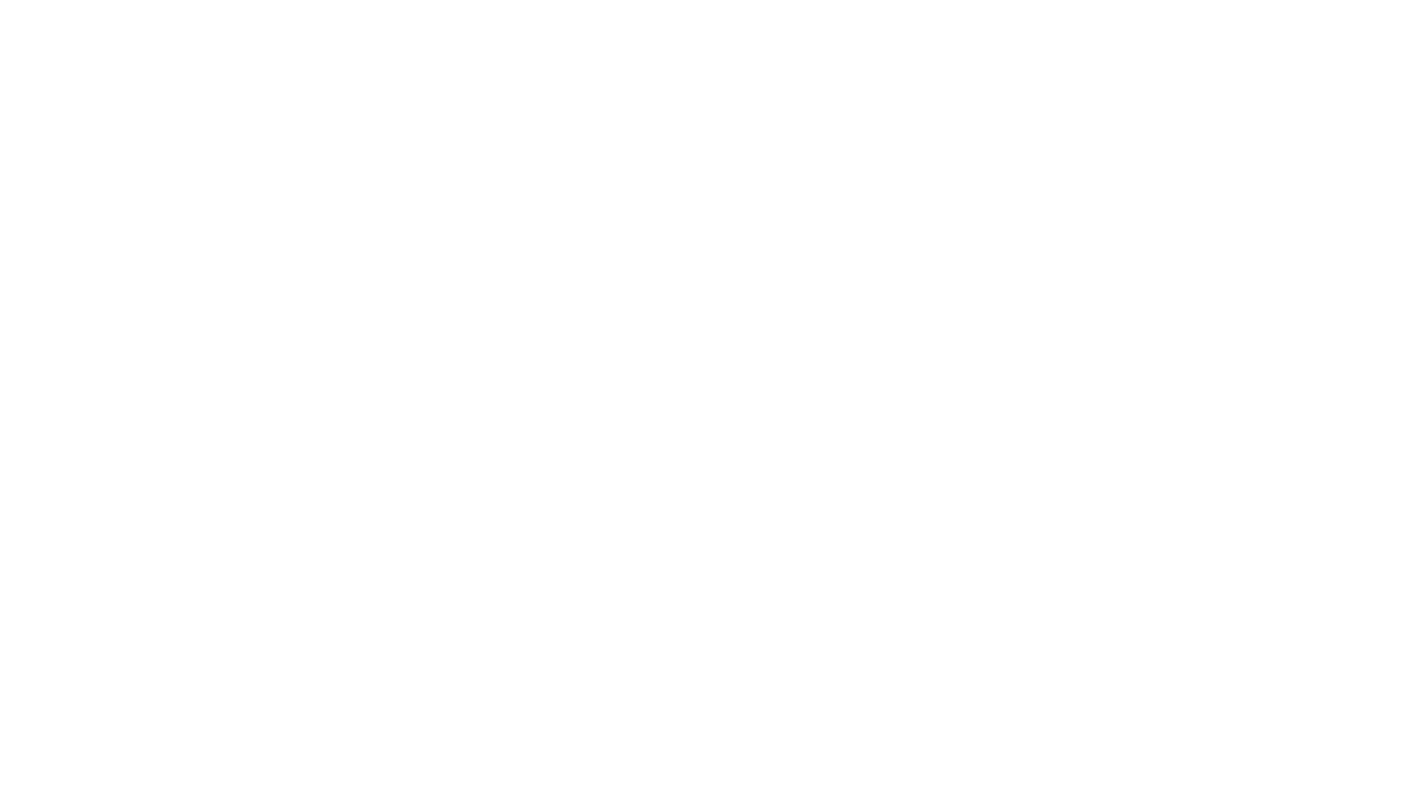
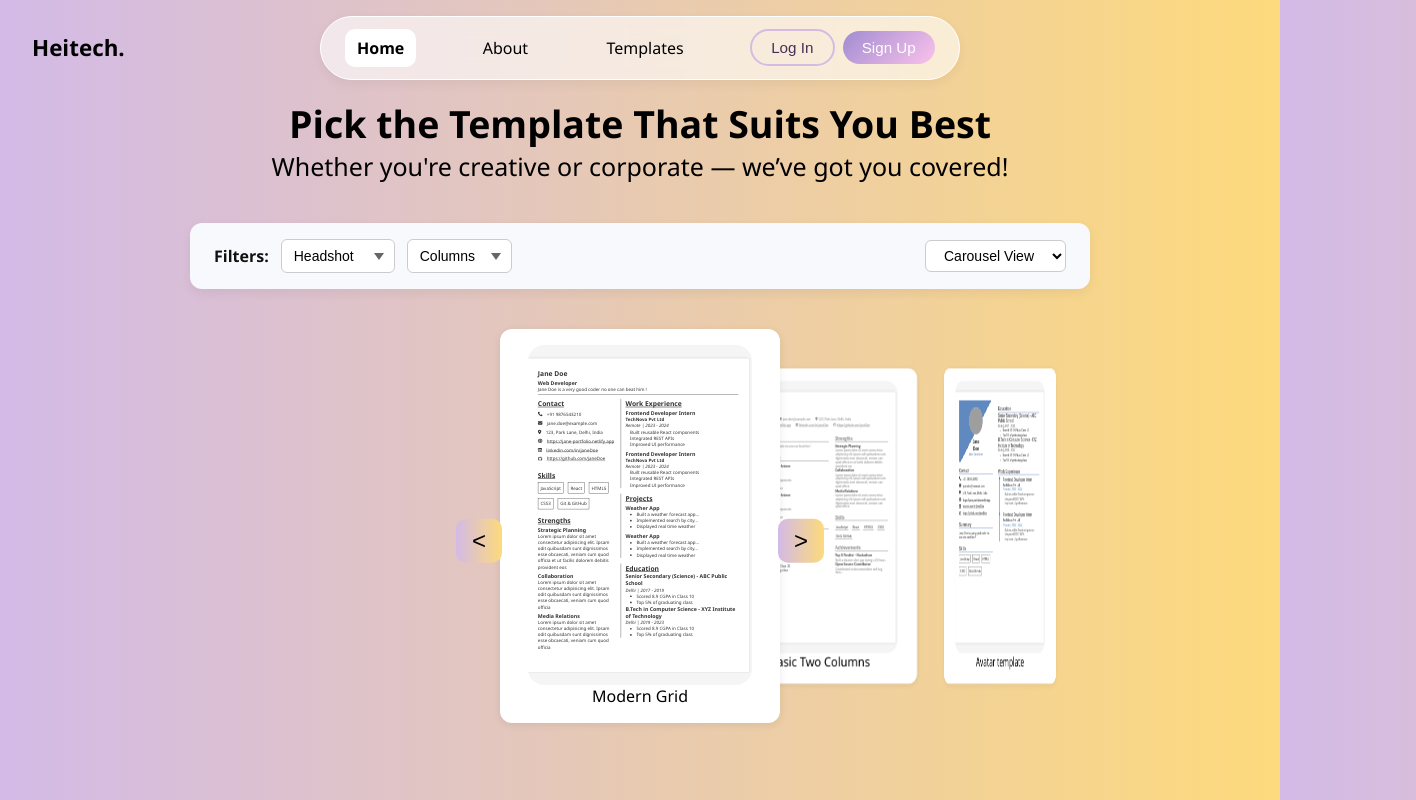
Before and after one commit to YashRajput74/testResumeBuilder, a React (Vite) app: page /templates in a window 1280 px wide. Before the commit this address had no page. Shown: the top 800 px of the page, 1416 px wide, since content can reach past the window. Built offline with nearby package versions, Linux system fonts and the light colour scheme; grey boxes are pictures that could not be loaded; what miragejs would draw is missing.

Commit message:
doneminorchnges

```diff
--- a/src/App.jsx
+++ b/src/App.jsx
@@ -42,6 +42,7 @@ export default function App() {
 
                     <Route path='/auth' element={<AuthPage />} />
                     <Route path="/about" element={<AboutPage />} />
+                     <Route path="/templates" element={<AllTemplatesPage />} />
 
 
 
--- a/src/Pages/AboutPage.jsx
+++ b/src/Pages/AboutPage.jsx
@@ -151,10 +151,12 @@
 import { useEffect, useState } from "react";
 import Header from "../Components/Header/Header";
 import Footer from "../Components/Footer/Footer";
+import AuthModal from "./AuthModal";
 import "./AboutPage.css";
 
 export default function AboutPage() {
     const [reviews, setReviews] = useState([]);
+    const [authOpen, setAuthOpen] = useState(false);
     const [formData, setFormData] = useState({ name: "", text: "" });
 
     // Load reviews from localStorage on mount
@@ -174,7 +176,7 @@ export default function AboutPage() {
 
     return (
         <>
-            <Header />
+          <Header onLoginClick={() => setAuthOpen(true)} />
 
             <main className="about-container">
                 {/* Hero */}
@@ -259,6 +261,7 @@ export default function AboutPage() {
             </main>
 
             <Footer />
+             <AuthModal isOpen={authOpen} onClose={() => setAuthOpen(false)}  />
         </>
     );
 }
--- a/src/Pages/TemplatePage.jsx
+++ b/src/Pages/TemplatePage.jsx
@@ -7,6 +7,7 @@ import { ResumeProvider } from '../context/ResumeContext';
 import ResumeRenderer from '../ResumeRenderer/ResumeRenderer';
 import templateStyles from '../data/templateStyle';
 import mockUserData from '../data/mockUserData';
+import AuthModal from './AuthModal';
 
 export default function AllTemplatesPage() {
     const navigate = useNavigate();
@@ -14,6 +15,7 @@ export default function AllTemplatesPage() {
     const [columnFilter, setColumnFilter] = useState("");
     const [viewMode, setViewMode] = useState("carousel");
     const [carouselIndex, setCarouselIndex] = useState(0);
+      const [authOpen, setAuthOpen] = useState(false);
 
     const filtered = templates.filter(template => {
         const mh = !headshotFilter ||
@@ -78,7 +80,7 @@ export default function AllTemplatesPage() {
     return (
         <>
             <section className="allTemplatesPage">
-                <Header />
+                <Header onLoginClick={() => setAuthOpen(true)}  />
                 <div className="templateIntro">
                     <div className="uprpara">
                         <h1>Pick the Template That Suits You Best</h1>
@@ -147,6 +149,7 @@ export default function AllTemplatesPage() {
                 </p>
             </section>
             <Footer />
+             <AuthModal isOpen={authOpen} onClose={() => setAuthOpen(false)} />
         </>
     );
 }
```
